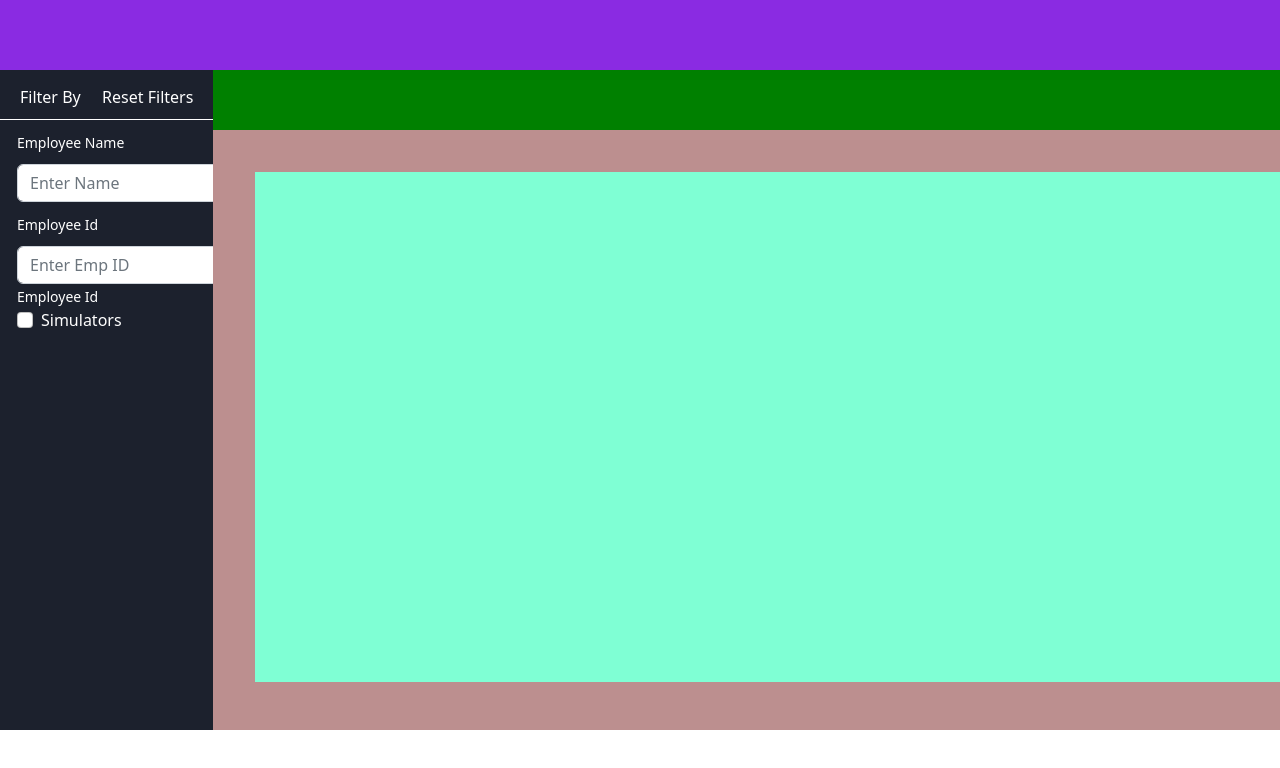
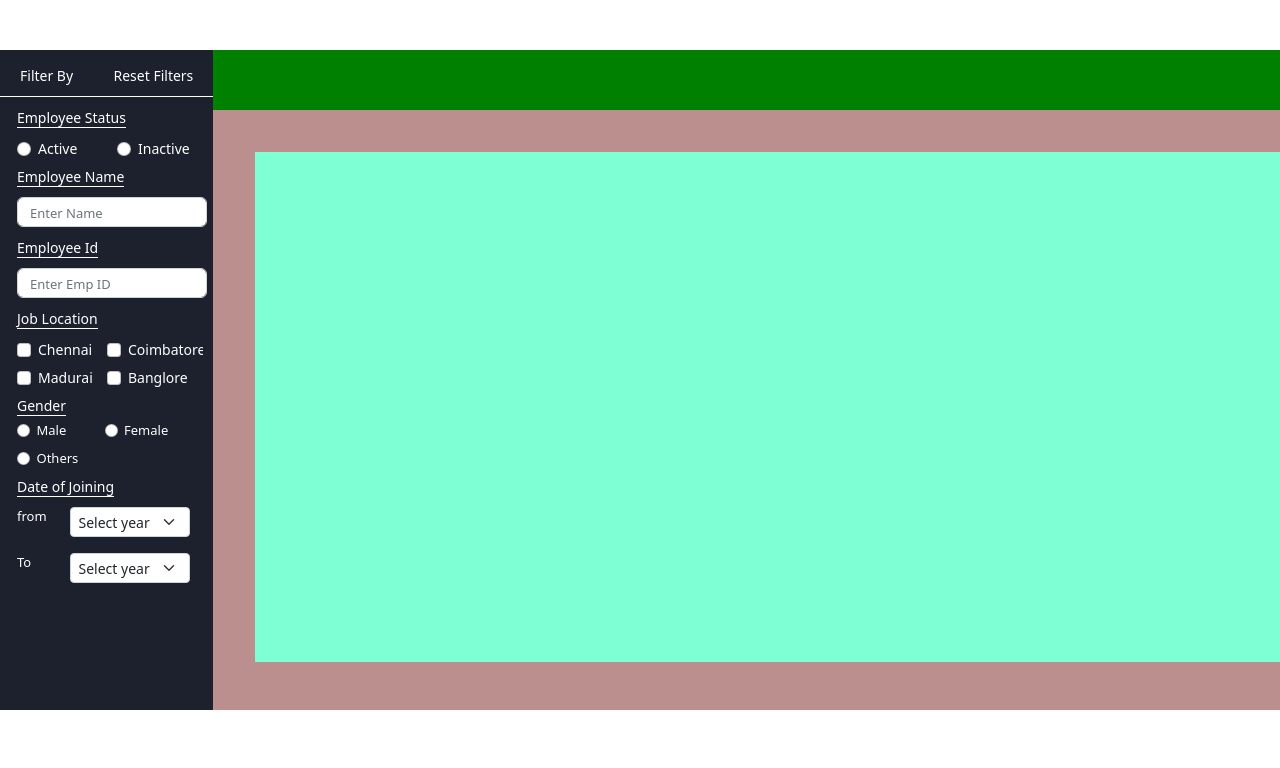
Before and after one commit to ivtlintern2022/Employee_Management, a React (Create React App) app: page / in a window 1280 px wide. Shown: the top 768 px of the page. Built offline with nearby package versions, Linux system fonts and the light colour scheme.

Commit message:
Side bar is edited

```diff
--- a/public/index.html
+++ b/public/index.html
@@ -16,11 +16,13 @@
 <script src="https://cdn.jsdelivr.net/npm/bootstrap@5.2.2/dist/js/bootstrap.bundle.min.js" integrity="sha384-OERcA2EqjJCMA+/3y+gxIOqMEjwtxJY7qPCqsdltbNJuaOe923+mo//f6V8Qbsw3" crossorigin="anonymous"></script>
 
     <!-- bootstrap link ends -->
+<!-- react-bootstrap links starts here -->
 
+<!-- react-bootstrap-link-ends here -->
     <style>
       *{
 margin: 0;
-overflow-y: hidden;
+overflow: hidden;
       }
     </style>
     <title>User Management</title>
--- a/src/components/gridview/Gridview.jsx
+++ b/src/components/gridview/Gridview.jsx
@@ -2,6 +2,8 @@ import React from 'react'
 import "./gridview.css"
 export default function Gridview() {
   return (
-    <div className='gridview'>Gridview</div>
+    <div className='gridview'>
+      Gridview
+      </div>
   )
 }
--- a/src/components/sidebar/Sidebar.jsx
+++ b/src/components/sidebar/Sidebar.jsx
@@ -1,18 +1,47 @@
 import React from 'react'
 import "./sidebar.css"
+// import { FaBeer } from 'react-icons/fa';
+
 export default function Sidebar() {
   return (
-    <div classNameName='sidebar'>
+    <div classNameName='sidebar' style={{fontSize:"12px",color:"white"}}>
 
     {/* filter by and reset filters */}
     <div className='filter_span_row row-3' style={{paddingTop:"15px"}}>
-    <span className='span_filter_by'>Filter By</span>
-    <span className='span_reset_filters'>Reset Filters</span>
+    <span className='span_filter_by' style={{border:"none"}}>Filter By</span>
+    <span className='span_reset_filters' style={{border:"none"}}>Reset Filters</span>
     </div>
     {/* filter by and reset filters ends here */}
+
+
     {/* Employee_id */}
-
     <ul className="list-group-flush" style={{marginTop:"10px",marginLeft:"-15px", color:"#fff"}}>
+      {/* employee status */}
+    <span id='employee_status_span'>Employee Status</span>
+    <li className="list-group-item list_items" style={{fontSize:"14px"}}>
+     {/* div row starts */}
+     <div className='row' style={{width:"200px"}}>
+    {/* div col starts */}
+    <div className="col">
+    <div class="form-check" style={{marginTop:"10px"}}>
+        <input class="form-check-input" type="radio" name="flexRadioDefault" id="flexRadioDefault1"/>
+        <label class="form-check-label" for="flexRadioDefault1">
+          Active
+        </label>
+      </div>
+    </div>
+    <div className="col">
+    <div class="form-check" style={{marginTop:"10px"}}>
+        <input class="form-check-input" type="radio" name="flexRadioDefault" id="flexRadioDefault1"/>
+        <label class="form-check-label" for="flexRadioDefault1">
+          Inactive
+        </label>
+      </div>
+    </div>
+    {/* div col ends */}
+     </div>
+     {/* div row ends */}
+    </li>
       {/* employee name */}
     <span id='employee_name_span'>Employee Name</span>
     <li className="list-group-item list_items">
@@ -24,18 +53,138 @@ export default function Sidebar() {
       <input className="form-control emp_id_input" type="text" placeholder="Enter Emp ID" aria-label="default input example"/>
     </li>
     {/* Location */}
-    <span id='employee_id_span'>Employee Id</span>
+    <span id='job_location'>Job Location</span>
     {/* location options */}
     <li className="list-group-item list_items">
+    {/* div row starts*/}
+     <div className='row' style={{marginTop:"10px",fontSize:"14px", width:"210px"}}>
+      {/* div col 1 */}
+      <div className='col'>
+           {/* location 1 */}
     <div className="form-check">
         <input className="form-check-input" type="checkbox" value="" id="flexCheckDefault"/>
           <label className="form-check-label" for="flexCheckDefault">
-          Simulators
+          Chennai
           </label>
       </div>
+      {/* location 1 ends here */}
+      {/* location 2 */}
+    <div className="form-check">
+        <input className="form-check-input" type="checkbox" value="" id="flexCheckDefault"/>
+          <label className="form-check-label" for="flexCheckDefault">
+          Madurai
+          </label>
+      </div>
+      {/* location 2 ends here */}
+      </div>
+      {/* div col 2 */}
+      <div className='col' style={{marginLeft:"-30px"}}>
+     {/* location 2 */}
+     <div className="form-check" style={{fontSize:"14px"}}>
+        <input className="form-check-input" type="checkbox" value="" id="flexCheckDefault"/>
+          <label className="form-check-label" for="flexCheckDefault">
+          Coimbatore
+          </label>
+      </div>
+      {/* location 2 ends here */}
+      {/* location 3 */}
+     <div className="form-check" style={{fontSize:"14px"}}>
+        <input className="form-check-input" type="checkbox" value="" id="flexCheckDefault"/>
+          <label className="form-check-label" for="flexCheckDefault">
+          Banglore
+          </label>
+      </div>
+      {/* location 3 ends here */}
+      </div>
+     </div>
+    {/* div row ends here */}
     </li>
+    {/* job location ends here */}
+
+    {/* Gender */}
+      <span id='gender_span'>Gender</span>
+    <li className="list-group-item list_items" style={{fontSize:"14px"}}>
+     {/* div row starts */}
+     <div className='row' style={{width:"210px", fontSize:"13px"}}>
+    {/* div col starts */}
+    <div className="col-sm-5">
+    <div class="form-check" style={{marginTop:"5px"}}>
+        <input class="form-check-input" type="radio" name="flexRadioDefault" id="flexRadioDefault1"/>
+        <label class="form-check-label" for="flexRadioDefault1">
+          Male
+        </label>
+      </div>
+    </div>
+    <div className="col-sm-5">
+    <div class="form-check" style={{marginTop:"5px"}}>
+        <input class="form-check-input" type="radio" name="flexRadioDefault" id="flexRadioDefault1"/>
+        <label class="form-check-label" for="flexRadioDefault1">
+          Female
+        </label>
+      </div>
+    </div>
+    <div className="col-sm-5">
+    <div class="form-check" style={{marginTop:"1px"}}>
+        <input class="form-check-input" type="radio" name="flexRadioDefault" id="flexRadioDefault1"/>
+        <label class="form-check-label" for="flexRadioDefault1">
+          Others
+        </label>
+      </div>
+    </div>
+    {/* div col ends */}
+     </div>
+     {/* div row ends */}
+    </li>
+    {/* Gender ends*/}
+
+    {/* date of joining */}
+    <span id='gender_span'>Date of Joining</span>
+    {/* div row */}
+    <div className="row" style={{width:"210px"}}>
+    {/* div col */}
+    <div className="col-3">
+    <p style={{fontSize:"13px", marginTop:"10px"}}>from</p>
+    </div>
+    {/* div col */}
+    <div className="col" style={{paddingTop:"10px", height:"40px"}}>
+    {/* select starts here */}
+    <select class="form-select form-select-sm" aria-label=".form-select-sm example" style={{height:"30px",width:"120px"}}>
+    <option selected>Select year</option>
+    <option value="1">One</option>
+    <option value="2">Two</option>
+    <option value="3">Three</option>
+    </select>
+    {/* select ends here */}
+    </div>
+    </div>
+    {/* div row ends here */}
+
+    {/* div row */}
+    <div className="row" style={{width:"210px"}}>
+    {/* div col */}
+    <div className="col-3">
+    <p style={{fontSize:"13px", marginTop:"10px"}}>To</p>
+    </div>
+    {/* div col */}
+    <div className="col" style={{paddingTop:"10px", height:"40px"}}>
+    {/* select starts here */}
+    <select class="form-select form-select-sm" aria-label=".form-select-sm example" style={{height:"30px",width:"120px"}}>
+    <option selected>Select year</option>
+    <option value="1">One</option>
+    <option value="2">Two</option>
+    <option value="3">Three</option>
+    </select>
+    {/* select ends here */}
+    </div>
+    </div>
+    {/* div row ends here */}
+    {/* date of joining ends here */}
   </ul>
-
+  {/* Base Settings */}
+   <div className='row'>
+    {/* style={{borderTop:"1px solid #fff", width:"250px"}} */}
+   {/* <i className='bi bi-arrow-bar-right' style={{marginLeft:"10px"}}>hi</i> */}
+   </div>
     </div>
   );
 }
--- a/src/components/sidebar/sidebar.css
+++ b/src/components/sidebar/sidebar.css
@@ -1,7 +1,9 @@
 .sidebar{
     height:645px;
     width: 100%;
-
+}
+span{
+    border-bottom: 1px solid #fff;
 }
 .span_reset_filters{
     float: right;
@@ -9,6 +11,7 @@
     margin-bottom: 10px;
     cursor: pointer;
     color:white;
+    font-size: 14px;
 
 }
 .span_reset_filters:hover{
@@ -16,9 +19,10 @@
 }
 .span_filter_by{
     margin-left: 20px;
-    margin-bottom: 10px;
+    margin-bottom: 8px;
     cursor: pointer;
     color: white;
+    font-size: 14px;
 }
 .span_filter_by:hover{
     color:whitesmoke;
@@ -28,22 +32,41 @@
 }
 /* employee name input filter */
 .emp_name_input{
-    width: 220px;
+    width: 190px;
+    height: 30px;
+    max-width: 300px;
+    margin-top: 10px;
+    margin-bottom: 10px;
+    font-size: 14px;
+}
+.emp_name_input::placeholder{
+    font-size: 13px;
+
+}
+#employee_name_span{
+    font-size: 14px;
+}
+#gender_span{
+    font-size: 14px;
+
+}
+#employee_status_span{
+    font-size: 14px;
+}
+/* employee id input filter */
+.emp_id_input{
+    width: 190px;
+    height: 30px;
     max-width: 300px;
     margin-top: 10px;
     margin-bottom: 10px;
 }
-#employee_name_span{
-    font-size: 14px;
-    padding-bottom: 20px;
-}
-/* employee id input filter */
-.emp_id_input{
-    width: 220px;
-    max-width: 300px;
-    margin-top: 10px;
+.emp_id_input::placeholder{
+    font-size: 13px;
 }
 #employee_id_span{
     font-size: 14px;
-    padding-bottom: 20px;
 }
+#job_location{
+    font-size: 14px;
+}
--- a/src/components/topbar/Topbar.jsx
+++ b/src/components/topbar/Topbar.jsx
@@ -1,10 +1,14 @@
 import React from 'react'
 import "./topbar.css"
+
 export default function Topbar() {
   return (
     // div starts here
-  <div className='navbar'>
+  <div className='navbar container-fluid-gx-0' style={{fontSize:"14px"}}>
+      {/* nav bar starts here */}
 
+
+      {/* nav bar ends here */}
   </div>
     // div ends here
   )
--- a/src/components/topbar/topbar.css
+++ b/src/components/topbar/topbar.css
@@ -1,5 +1,11 @@
 .navbar{
-  height: 70px;
-  background-color: blueviolet;
+  height: 50px;
+  background-color: #fff;
   position: sticky;
+  width: 1200px;
 }
+
+#ivtl_logo{
+  width: 120px;
+  margin-left: 30px;
+}
```
